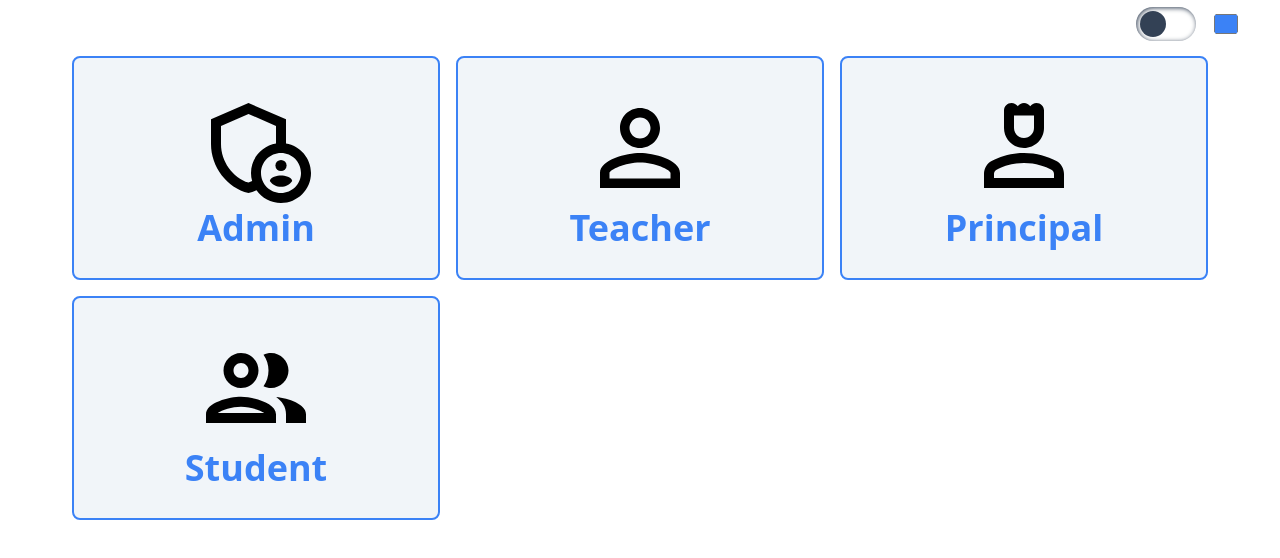
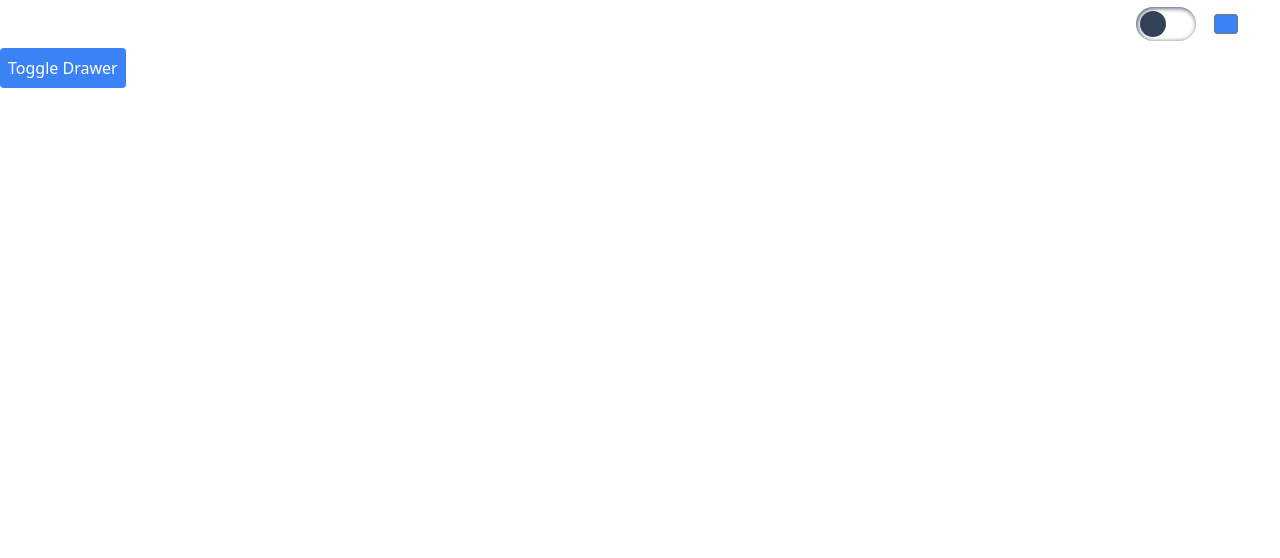
Before and after one commit to akash-git-bthames/COLLEGE-ERP, a React (Vite) app in the folder Frontend/: page / in a window 1280 px wide. Shown: the top 558 px of the page. Built offline with nearby package versions, Linux system fonts and the light colour scheme.

Commit message:
add basic architecture of left drawer

```diff
--- a/Frontend/src/App.jsx
+++ b/Frontend/src/App.jsx
@@ -3,6 +3,7 @@ import {useTheme} from './context/ColorContext'
 import FirstPage from "./Components/FirstPage";
 
 import DarkLightToggleButton from "./Components/DarkLightToggleButton";
+import HomePage from "./Components/HomePage";
 
 function App() {
   const { theme, toggleTheme, color, changeColor } = useTheme();
@@ -24,7 +25,8 @@ function App() {
 
       </div>
       <div className=" ">
-      <FirstPage />
+      {/* <FirstPage /> */}
+      <HomePage/>
       </div>
     </div>
   );
--- a/Frontend/src/Components/DarkLightToggleButton.jsx
+++ b/Frontend/src/Components/DarkLightToggleButton.jsx
@@ -5,7 +5,7 @@ import { useState } from 'react';
 function DarkLightToggleButton() {
   const [check,setCheck]=useState(false);
   const { theme, toggleTheme, color, changeColor } = useTheme();
-  console.log(color)
+
   const handleCheck = () => {
     setCheck(!check);
 
@@ -21,6 +21,7 @@ function DarkLightToggleButton() {
   style={{
     boxShadow: `inset 1px 1px 5px 0 ${check ? color : 'rgb(51, 65, 85)'}`,
     '--dynamic-before-color': check ? color : 'rgb(255, 0, 0)' ,
+
   }}
 ></span>
 
--- /dev/null
+++ b/Frontend/src/Components/Drawer.jsx
@@ -0,0 +1,43 @@
+// src/components/Drawer.js
+import React, { useState } from 'react';
+
+const Drawer = () => {
+  const [isOpen, setIsOpen] = useState(false);
+
+  const toggleDrawer = () => {
+    setIsOpen(!isOpen);
+  };
+
+  return (
+    <div className="relative">
+      <button
+        onClick={toggleDrawer}
+        className="p-2 bg-blue-500 text-white rounded"
+      >
+        Toggle Drawer
+      </button>
+      <div
+        className={`fixed top-0 left-0 h-full w-64 bg-gray-800 text-white transform ${
+          isOpen ? 'translate-x-0' : '-translate-x-full'
+        } transition-transform duration-300 ease-in-out`}
+      >
+        <button
+          onClick={toggleDrawer}
+          className="absolute top-2 right-2 p-2 bg-red-500 text-white rounded"
+        >
+          Close
+        </button>
+        <nav className="mt-10">
+          <ul>
+            <li className="p-4 hover:bg-gray-700">Home</li>
+            <li className="p-4 hover:bg-gray-700">About</li>
+            <li className="p-4 hover:bg-gray-700">Services</li>
+            <li className="p-4 hover:bg-gray-700">Contact</li>
+          </ul>
+        </nav>
+      </div>
+    </div>
+  );
+};
+
+export default Drawer;
--- /dev/null
+++ b/Frontend/src/Components/HomePage.jsx
@@ -0,0 +1,14 @@
+
+import React from 'react'
+import Drawer from './Drawer'
+
+function HomePage() {
+  return (
+    <div>
+     <Drawer/>
+
+    </div>
+  )
+}
+
+export default HomePage
```
